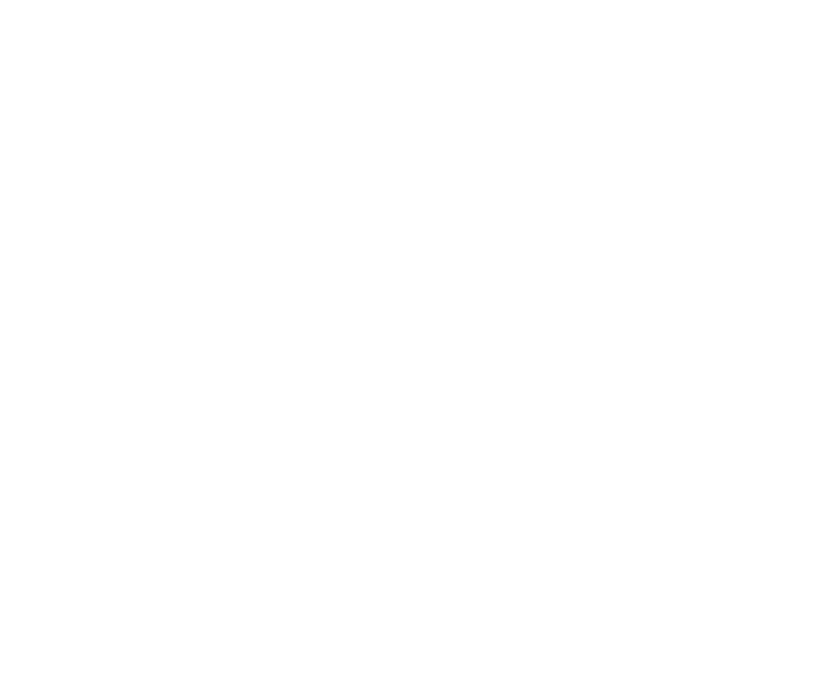
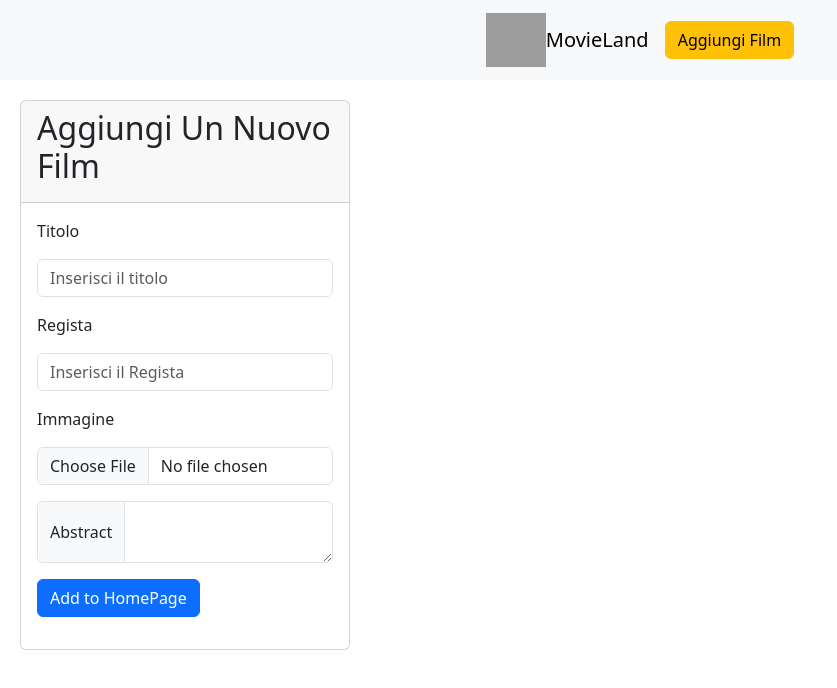
Before and after one commit to galdoben/webapp-react, a React (Vite) app: page /movie/add in a window 1280 px wide. Before the commit this address had no page. Shown: the top 688 px of the page, without its empty margins (0-837 px from the left). Built offline with nearby package versions, Linux system fonts and the light colour scheme; grey boxes are pictures that could not be loaded.

Commit message:
fix: add-form-addmovie

```diff
--- a/src/App.jsx
+++ b/src/App.jsx
@@ -3,7 +3,7 @@
 import { BrowserRouter, Routes, Route } from 'react-router-dom';
 import { GlobalProvider } from './context/GlobalContext';
 import ReviewsMovie from './pages/ReviewsMovie';
-
+import AddMovie from './pages/AddMovie';
 
 function App() {
 
@@ -15,6 +15,7 @@
           <Route element={<DefLayout />}>
             <Route path='/' element={<HomePage />} />
             <Route path='/movies/:id' element={<ReviewsMovie />} />
+            <Route path='/movie/add' element={<AddMovie />} />
           </Route>
         </Routes>
       </BrowserRouter>
--- a/src/components/Header.jsx
+++ b/src/components/Header.jsx
@@ -9,6 +9,9 @@
                         <img src="https://img.icons8.com/?size=100&id=11139&format=png&color=000000" alt="Logo" width="60" height="54" className="d-inline-block align-text-top" />
                         MovieLand
                     </Link>
+                    <Link className="btn btn-warning" to="/movie/add">
+                        Aggiungi Film
+                    </Link>
                 </div>
             </nav>
 
--- /dev/null
+++ b/src/pages/AddMovie.jsx
@@ -0,0 +1,106 @@
+import { useState } from "react"
+import axios from "axios"
+import { useNavigate } from "react-router-dom"
+
+
+const AddMovie = () => {
+
+    const api_url = 'http://localhost:3000/movies'
+    const navigate = useNavigate()
+
+    const initialData = {
+        title: '',
+        director: '',
+        abstract: '',
+        image: null
+    }
+    const [formData, setFormData] = useState(initialData)
+
+    const handleSetValue = (e) => {
+        // console.log(e.target.files[0]);
+        const { name, value } = e.target;
+        if (name === 'image') {
+            setFormData(prev => ({ ...prev, image: e.target.files[0] }))
+        } else {
+            setFormData((prev) => ({
+                ...prev,
+                [name]: value
+            }))
+        }
+    }
+
+
+    const handleSubmit = (e) => {
+        e.preventDefault();
+        console.log("Form submitted", formData);
+
+        const dataToSend = new FormData()
+        for (let key in formData) {
+            console.log(key, formData[key]);
+
+            dataToSend.append(key, formData[key])
+        }
+        console.log(dataToSend);
+
+        axios.post(api_url, dataToSend, { headers: { 'Content-Type': 'multipart/form-data' } })
+            .then(() => navigate('/'))
+            .catch(err => console.log(err)
+            )
+    };
+
+    return (
+        <div className="card">
+            <header className="card-header">
+                <h2> Aggiungi Un Nuovo Film</h2>
+            </header>
+
+            <section className="card-body">
+                <form action="#" onSubmit={handleSubmit}>
+                    <div className="form-group">
+                        <label>Titolo</label>
+                        <input
+                            name="title"
+                            className="form-control my-3"
+                            placeholder="Inserisci il titolo"
+                            type="text"
+                            value={formData.title}
+                            onChange={handleSetValue}
+                        />
+                    </div>
+                    <div className="form-group">
+                        <label>Regista</label>
+                        <input
+                            name="director"
+                            className="form-control my-3"
+                            placeholder="Inserisci il Regista"
+                            type="text"
+                            value={formData.director}
+                            onChange={handleSetValue}
+                        />
+                    </div>
+                    <div className="form-group">
+                        <label>Immagine</label>
+                        <input
+                            name="image"
+                            className="form-control my-3"
+                            placeholder="Inserisci il Regista"
+                            type="file"
+
+                            onChange={handleSetValue}
+                        />
+                    </div>
+                    <div className="input-group">
+                        <span className="input-group-text">Abstract</span>
+                        <textarea name="text" value={formData.abstract} onChange={handleSetValue} className="form-control" aria-label="With textarea"></textarea>
+                    </div>
+                    <button type="submit" className="btn btn-primary my-3">
+                        Add to HomePage
+                    </button>
+                </form>
+
+            </section>
+        </div>
+    )
+}
+
+export default AddMovie
```
